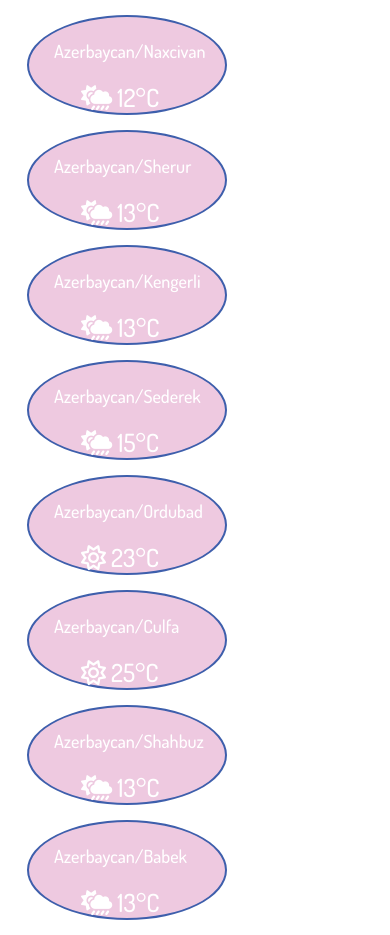
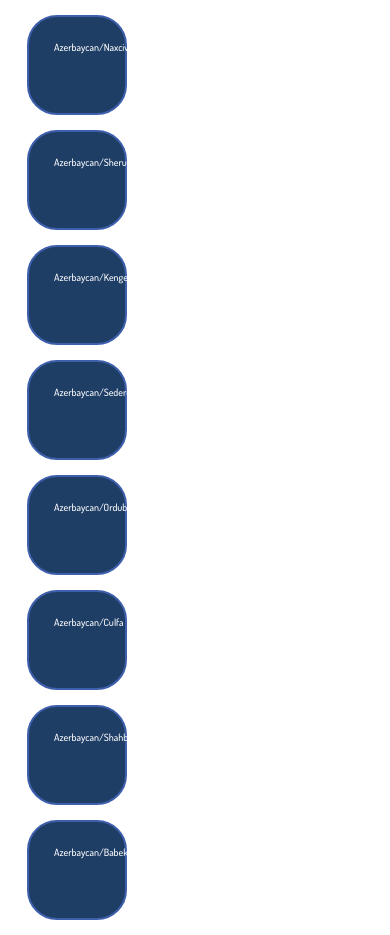
Before and after one commit to HumayGasimova99/positiom, a plain HTML site: page index.html in a window 390 px wide. Drawn offline with nearby package versions, Linux system fonts and the light colour scheme.

Commit message:
position

```diff
--- a/_position.sass
+++ b/_position.sass
@@ -1,6 +1,4 @@
 #position
-    .box
-        position: relative
     .minibox
         width: 200px
         height: 100px
@@ -9,23 +7,24 @@
         margin: 15px
         color: #ffff
         transition: 5s
+        &:hover
+            width: 300px
+            height: 50px
+            background-color: #e6c762
         h2
             font-weight: 200px
             font-size: 20px
             margin: 10px
-        .icon
-            font-size: 30px
-            margin: 0 49px
-        &:hover
-            width: 300px
-            background-color: #e6c762
-            transition: 3s
-        @media screen and ( max-width: 500px  )
-            background-color: #dd90bf7c
-            border-radius: 50%
+    @media screen and ( max-width: 700px )
+        .minibox
+            width: 100px
+            height: 100px
+            border-radius: 30%
+            background: #1f3e66
+            &:hover
+                width: 200px
+                height: 200px
+                border-radius: 100%
             h2
-                font-size: 18px
+                font-size: 10px
                 margin: 25px
-            .icon
-                font-size: 25px
-                margin-left: 52px
--- a/index.html
+++ b/index.html
@@ -26,63 +26,29 @@
             <div class="container">
                 <div class="row">
                     <div class="col-md-12">
-                        <div class="box">
                         <div class="minibox">
                             <h2>Azerbaycan/Naxcivan</h2>
-                                <div class="icon">
-                                    <i class="fa-solid fa-cloud-sun-rain"></i>
-                                    12°C
-                                </div>
                         </div>
                         <div class="minibox">
                             <h2>Azerbaycan/Sherur</h2>
-                                <div class="icon">
-                                    <i class="fa-solid fa-cloud-sun-rain"></i>
-                                    13°C
-                                </div>
                         </div>
                         <div class="minibox">
                             <h2>Azerbaycan/Kengerli</h2>
-                                <div class="icon">
-                                    <i class="fa-solid fa-cloud-sun-rain"></i>
-                                    13°C
-                                </div>
                         </div>
                         <div class="minibox">
                             <h2>Azerbaycan/Sederek</h2>
-                                <div class="icon">
-                                    <i class="fa-solid fa-cloud-sun-rain"></i>
-                                    15°C
-                                </div>
                         </div>
                         <div class="minibox">
                             <h2>Azerbaycan/Ordubad</h2>
-                                <div class="icon">
-                                    <i class="fa-regular fa-sun"></i>
-                                    23°C
-                                </div>
                         </div>
                         <div class="minibox">
                             <h2>Azerbaycan/Culfa</h2>
-                                <div class="icon">
-                                    <i class="fa-regular fa-sun"></i>
-                                    25°C
-                                </div>
                         </div>
                         <div class="minibox">
                             <h2>Azerbaycan/Shahbuz</h2>
-                                <div class="icon">
-                                    <i class="fa-solid fa-cloud-sun-rain"></i>
-                                    13°C
-                                </div>
                         </div>
                         <div class="minibox">
                             <h2>Azerbaycan/Babek</h2>
-                                <div class="icon">
-                                    <i class="fa-solid fa-cloud-sun-rain"></i>
-                                    13°C
-                                </div>
-                            </div>
                         </div>
                     </div>
                 </div>
```
Also changed, not shown: style.css, 1 other file. Lines whose indentation alone changed are shown as unchanged.
